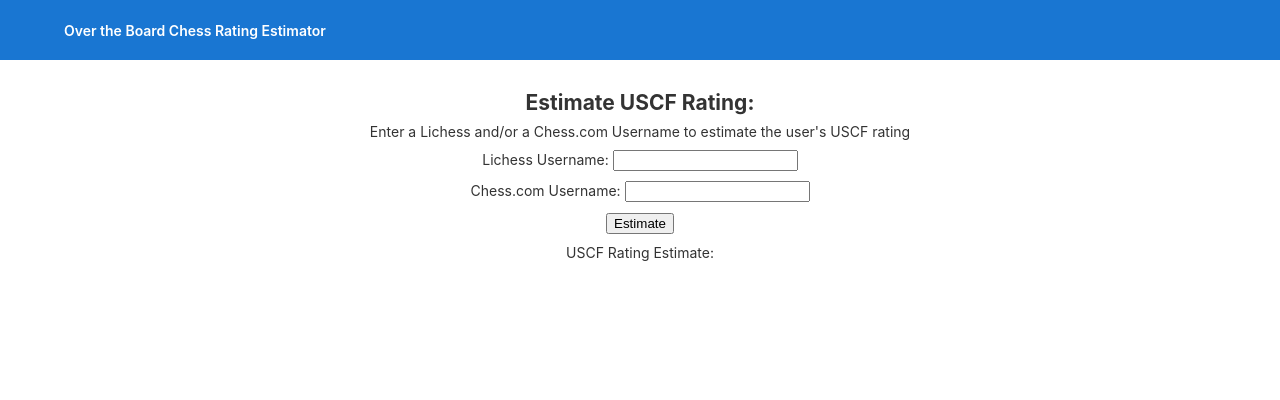
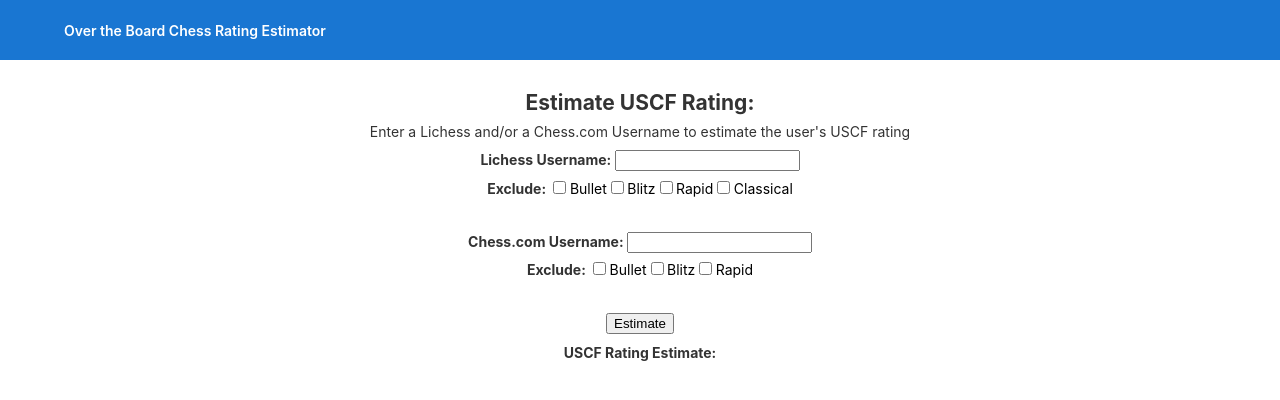
Before and after one commit to LukeSeidl/DojoRatingBandConverter, an Angular app: page / in a window 1280 px wide. Shown: the top 400 px of the page. Built offline with nearby package versions, Linux system fonts and the light colour scheme.

Commit message:
added exclude feature

```diff
--- a/src/app/app.component.html
+++ b/src/app/app.component.html
@@ -321,24 +321,72 @@
   <form (submit)="estimateUSCF()" onsubmit="return false">
     <div class="grid-container" style="width: 100%; text-align: center;">
       <div style="padding-top: 3%; padding-bottom: 3%">
-        <label>
+        <label style="font-weight: bold">
           Lichess Username:
         </label>
         <input type="text" name="LichessUsername" id="LichessUsername" [(ngModel)]="lichessUserID" />
-        <p>{{L_MESSAGE}}</p>
+        <div style="margin-top: 2%">
+          <label style="font-weight: bold">Exclude: </label>
+          <input type="checkbox"
+                 [(ngModel)]="xl_bullet"
+                 [ngModelOptions]="{standalone: true}"
+                 style="margin-right:1%" />
+          <label [ngStyle]="{color: xl_bullet ? 'red' : 'black'}">Bullet</label>
+
+          <input type="checkbox"
+                 [(ngModel)]="xl_blitz"
+                 [ngModelOptions]="{standalone: true}"
+                 style="margin-right:1%" />
+          <label [ngStyle]="{color: xl_blitz ? 'red' : 'black'}">Blitz</label>
+
+          <input type="checkbox"
+                 [(ngModel)]="xl_rapid"
+                 [ngModelOptions]="{standalone: true}"
+                 style="margin-right:1%" />
+          <label [ngStyle]="{color: xl_rapid ? 'red' : 'black'}">Rapid</label>
+
+          <input type="checkbox"
+                 [(ngModel)]="xl_classical"
+                 [ngModelOptions]="{standalone: true}"
+                 style="margin-right:1%" />
+          <label [ngStyle]="{color: xl_classical ? 'red' : 'black'}">Classical</label>
+        </div>
+        <p style="margin-top: 2%">{{L_MESSAGE}}</p>
       </div>
-      <div style="padding-bottom: 3%">
-        <label>
+      <div style="margin-top: 5%; padding-bottom: 3%">
+        <label style="font-weight: bold">
           Chess.com Username:
         </label>
         <input type="text" name="ChessComUsername" id="ChessComUsername" [(ngModel)]="chessComUserID" />
-        <p>{{C_MESSAGE}}</p>
+        <div style="margin-top: 2%">
+          <label style="font-weight: bold">Exclude: </label>
+
+          <input type="checkbox"
+                 [(ngModel)]="xc_bullet"
+                 [ngModelOptions]="{standalone: true}"
+                 style="margin-right:1%" />
+          <label [ngStyle]="{color: xc_bullet ? 'red' : 'black'}">Bullet</label>
+
+          <input type="checkbox"
+                 [(ngModel)]="xc_blitz"
+                 [ngModelOptions]="{standalone: true}"
+                 style="margin-right:1%" />
+          <label [ngStyle]="{color: xc_blitz ? 'red' : 'black'}">Blitz</label>
+
+          <input type="checkbox"
+                 [(ngModel)]="xc_rapid"
+                 [ngModelOptions]="{standalone: true}"
+                 style="margin-right:1%" />
+          <label [ngStyle]="{color: xc_rapid ? 'red' : 'black'}">Rapid</label>
+
+        </div>
+        <p style="margin-top: 2%">{{C_MESSAGE}}</p>
       </div>
-      <div style="padding-bottom: 3%">
+      <div style="margin-top: 5%; padding-bottom: 3%">
         <button type="submit">Estimate</button>
       </div>
       <div>
-        <p>USCF Rating Estimate: {{uscfEstimate}}</p>
+        <p><strong>USCF Rating Estimate:</strong> {{uscfEstimate}}</p>
       </div>
     </div>
   </form>
--- a/src/app/app.component.ts
+++ b/src/app/app.component.ts
@@ -11,6 +11,13 @@
   uscfEstimate = "";
   L_MESSAGE = "";
   C_MESSAGE = "";
+  xl_bullet = false;
+  xl_blitz = false;
+  xl_rapid = false;
+  xl_classical = false;
+  xc_bullet = false;
+  xc_blitz = false;
+  xc_rapid = false;
   l_bullet = 0;
   l_bulletRD = 500;
   l_blitz = 0;
@@ -27,15 +34,15 @@
   c_rapidRD = 500;
   returned = 0;
   requested = 0;
-  L_BULLET = [100,810,885,940,1010,1060,1135,1235,1295,1335,1400,1450,1495,1525,1590,1630,1670,1705,1750,1785,1810,1850,1900,1945,2000,2020,2105,2180,2265,2365,2455,2540,3000]
-L_BLITZ = [100,845,920,1000,1090,1195,1275,1365,1420,1480,1530,1585,1625,1665,1700,1735,1780,1815,1860,1885,1910,1950,1995,2015,2050,2075,2145,2215,2290,2390,2450,2530,3000]
-L_RAPID = [100,985,1125,1185,1285,1380,1480,1550,1600,1625,1670,1705,1735,1785,1815,1840,1865,1895,1930,1955,1995,2010,2040,2060,2085,2110,2170,2205,2240,2300,2395,2455,3000]
-L_CLASSICAL = [100,1065,1120,1255,1355,1445,1530,1590,1620,1660,1705,1730,1755,1785,1805,1825,1855,1890,1925,1940,1960,1990,2020,2040,2055,2070,2090,2165,2195,2285,2310,2375,3000]
-L_USCF = [100,285,285,300,575,700,835,1010,1070,1115,1155,1235,1290,1340,1395,1470,1505,1550,1605,1640,1705,1750,1805,1850,1880,1915,2010,2105,2200,2255,2295,2425,3000]
-C_BULLET = [100,495,590,670,755,835,930,1040,1095,1130,1185,1235,1285,1330,1380,1425,1485,1535,1595,1640,1700,1755,1815,1860,1915,1965,2070,2180,2290,2405,2505,2615,2720,2815,3000]
-C_BLITZ =  [100,500,600,700,800,900,1000,1100,1150,1200,1250,1300,1350,1400,1450,1500,1550,1600,1650,1700,1750,1800,1850,1900,1950,2000,2100,2200,2300,2400,2500,2600,2700,2800,3000]
-C_RAPID = [100,685,790,890,985,1075,1165,1245,1295,1330,1375,1420,1460,1505,1545,1580,1615,1645,1685,1720,1760,1790,1825,1860,1900,1930,2005,2060,2130,2210,2290,2395,2490,2605,3000]
-C_USCF = [100,285,285,300,575,700,835,1010,1070,1115,1155,1235,1290,1340,1395,1470,1505,1550,1605,1640,1705,1750,1805,1850,1880,1915,2010,2105,2200,2255,2295,2425,2535,2565,3000]
+  L_BULLET = [100,810,885,940,1010,1060,1135,1235,1295,1335,1400,1450,1495,1525,1590,1630,1670,1705,1750,1785,1810,1850,1900,1945,2000,2020,2105,2180,2265,2365,2455,2540,3000];
+L_BLITZ = [100,845,920,1000,1090,1195,1275,1365,1420,1480,1530,1585,1625,1665,1700,1735,1780,1815,1860,1885,1910,1950,1995,2015,2050,2075,2145,2215,2290,2390,2450,2530,3000];
+L_RAPID = [100,985,1125,1185,1285,1380,1480,1550,1600,1625,1670,1705,1735,1785,1815,1840,1865,1895,1930,1955,1995,2010,2040,2060,2085,2110,2170,2205,2240,2300,2395,2455,3000];
+L_CLASSICAL = [100,1065,1120,1255,1355,1445,1530,1590,1620,1660,1705,1730,1755,1785,1805,1825,1855,1890,1925,1940,1960,1990,2020,2040,2055,2070,2090,2165,2195,2285,2310,2375,3000];
+L_USCF = [100,285,285,300,575,700,835,1010,1070,1115,1155,1235,1290,1340,1395,1470,1505,1550,1605,1640,1705,1750,1805,1850,1880,1915,2010,2105,2200,2255,2295,2425,3000];
+C_BULLET = [100,495,590,670,755,835,930,1040,1095,1130,1185,1235,1285,1330,1380,1425,1485,1535,1595,1640,1700,1755,1815,1860,1915,1965,2070,2180,2290,2405,2505,2615,2720,2815,3000];
+C_BLITZ =  [100,500,600,700,800,900,1000,1100,1150,1200,1250,1300,1350,1400,1450,1500,1550,1600,1650,1700,1750,1800,1850,1900,1950,2000,2100,2200,2300,2400,2500,2600,2700,2800,3000];
+C_RAPID = [100,685,790,890,985,1075,1165,1245,1295,1330,1375,1420,1460,1505,1545,1580,1615,1645,1685,1720,1760,1790,1825,1860,1900,1930,2005,2060,2130,2210,2290,2395,2490,2605,3000];
+C_USCF = [100,285,285,300,575,700,835,1010,1070,1115,1155,1235,1290,1340,1395,1470,1505,1550,1605,1640,1705,1750,1805,1850,1880,1915,2010,2105,2200,2255,2295,2425,2535,2565,3000];
 
 
   estimateUSCF() {
@@ -75,24 +82,24 @@
         this.l_classicalRD = l_results[7];
         if (this.L_MESSAGE != "User does not exist") {
           var l_ratingsUsed = 'Ratings used: ';
-          if (this.l_bulletRD < 150) {
+          if (this.l_bulletRD < 150 && !this.xl_bullet) {
             l_ratingsUsed += 'Bullet: ' + this.l_bullet + ', ';
           }
-          if (this.l_blitzRD < 150) {
+          if (this.l_blitzRD < 150 && !this.xl_blitz) {
             l_ratingsUsed += 'Blitz: ' + this.l_blitz + ', ';
           }
-          if (this.l_rapidRD < 150) {
+          if (this.l_rapidRD < 150 && !this.xl_rapid) {
             l_ratingsUsed += 'Rapid: ' + this.l_rapid + ', ';
           }
-          if (this.l_classicalRD < 150) {
+          if (this.l_classicalRD < 150 && !this.xl_classical) {
             l_ratingsUsed += 'Classical: ' + this.l_classical + ', ';
           }
-          if (this.l_bulletRD < 150 || this.l_blitzRD < 150 || this.l_rapidRD < 150 || this.l_classicalRD < 150) {
+          if ((this.l_bulletRD < 150 && !this.xl_bullet) || (this.l_blitzRD < 150 && !this.xl_blitz) || (this.l_rapidRD < 150 && !this.xl_rapid) || (this.l_classicalRD < 150 && !this.xl_classical)) {
             l_ratingsUsed = l_ratingsUsed.substring(0, l_ratingsUsed.length - 2);
             this.L_MESSAGE = l_ratingsUsed;
           }
           else {
-            this.L_MESSAGE = 'User has no eligble ratings';
+            this.L_MESSAGE = 'User has no eligible ratings';
           }
         }
         this.returned += 1;
@@ -109,16 +116,16 @@
         this.c_rapidRD = c_results[5];
         if (this.C_MESSAGE != "User does not exist") {
           var c_ratingsUsed = 'Ratings used: ';
-          if (this.c_bulletRD < 150) {
+          if (this.c_bulletRD < 150 && !this.xc_bullet) {
             c_ratingsUsed += 'Bullet: ' + this.c_bullet + ', ';
           }
-          if (this.c_blitzRD < 150) {
+          if (this.c_blitzRD < 150 && !this.xc_blitz) {
             c_ratingsUsed += 'Blitz: ' + this.c_blitz + ', ';
           }
-          if (this.c_rapidRD < 150) {
+          if (this.c_rapidRD < 150 && !this.xc_rapid) {
             c_ratingsUsed += 'Rapid: ' + this.c_rapid + ', ';
           }
-          if (this.c_bulletRD < 150 || this.c_blitzRD < 150 || this.c_rapidRD < 150) {
+          if ((this.c_bulletRD < 150 && !this.xc_bullet) || (this.c_blitzRD < 150 && !this.xc_blitz) || (this.c_rapidRD < 150 && !this.xc_rapid)) {
             c_ratingsUsed = c_ratingsUsed.substring(0, c_ratingsUsed.length - 2);
             this.C_MESSAGE = c_ratingsUsed;
           }
@@ -225,7 +232,7 @@
       var c_bulletWeight = 1 - (this.c_bulletRD / totalRD);
       var c_blitzWeight = 1 - (this.c_blitzRD / totalRD);
       var c_rapidWeight = 1 - (this.c_rapidRD / totalRD);
-      if (this.l_bullet >= 100 && this.l_bullet <= 3000) {
+      if (!this.xl_bullet && this.l_bullet >= 100 && this.l_bullet <= 3000) {
         numRatings += 1;
         var highLowResult = this.getHighLow(this.L_BULLET, this.l_bullet);
         var l_bulletLow = highLowResult[0];
@@ -240,7 +247,7 @@
         l_bulletWeight = 0;
       }
 
-      if (this.l_blitz >= 100 && this.l_blitz <= 3000) {
+      if (!this.xl_blitz && this.l_blitz >= 100 && this.l_blitz <= 3000) {
         numRatings += 1;
         var highLowResult = this.getHighLow(this.L_BLITZ, this.l_blitz);
         var l_blitzLow = highLowResult[0];
@@ -255,7 +262,7 @@
       }
 
 
-      if (this.l_rapid >= 100 && this.l_rapid <= 3000) {
+      if (!this.xl_rapid && this.l_rapid >= 100 && this.l_rapid <= 3000) {
         numRatings += 1;
         var highLowResult = this.getHighLow(this.L_RAPID, this.l_rapid);
         var l_rapidLow = highLowResult[0];
@@ -269,7 +276,7 @@
         l_rapidWeight = 0;
       }
 
-      if (this.l_classical >= 100 && this.l_classical <= 3000)
+      if (!this.xl_classical && this.l_classical >= 100 && this.l_classical <= 3000)
       {
         numRatings += 1;
         var highLowResult = this.getHighLow(this.L_CLASSICAL, this.l_classical);
@@ -285,16 +292,16 @@
         l_classicalWeight = 0;
       }
 
-      if (this.c_bullet >= 100 && this.c_bullet <= 3000)
+      if (!this.xc_bullet && this.c_bullet >= 100 && this.c_bullet <= 3000)
       {
         numRatings += 1;
         var highLowResult = this.getHighLow(this.C_BULLET, this.c_bullet);
         var c_bulletLow = highLowResult[0];
         var c_bulletHigh = highLowResult[1];
-        var L = this.C_BULLET[c_bulletLow]
-        var H = this.C_BULLET[c_bulletHigh]
-        c_bulletEstimate = (this.C_USCF[c_bulletLow] * (H - L - (this.c_bullet - L)) / (H - L)) + (this.C_USCF[c_bulletHigh] * (H - L - (H - this.c_bullet)) / (H - L))
-        c_bulletEstimate = c_bulletEstimate * c_bulletWeight
+        var L = this.C_BULLET[c_bulletLow];
+        var H = this.C_BULLET[c_bulletHigh];
+        c_bulletEstimate = (this.C_USCF[c_bulletLow] * (H - L - (this.c_bullet - L)) / (H - L)) + (this.C_USCF[c_bulletHigh] * (H - L - (H - this.c_bullet)) / (H - L));
+        c_bulletEstimate = c_bulletEstimate * c_bulletWeight;
       }
       else
       {
@@ -302,7 +309,7 @@
       }
 
 
-      if (this.c_blitz >= 100 && this.c_blitz <= 3000)
+      if (!this.xc_blitz && this.c_blitz >= 100 && this.c_blitz <= 3000)
       {
         numRatings += 1;
         var highLowResult = this.getHighLow(this.C_BLITZ, this.c_blitz);
@@ -310,7 +317,7 @@
         var c_blitzHigh = highLowResult[1];
         var L = this.C_BLITZ[c_blitzLow];
         var H = this.C_BLITZ[c_blitzHigh];
-        c_blitzEstimate = (this.C_USCF[c_blitzLow] * (H - L - (this.c_blitz - L)) / (H - L)) + (this.C_USCF[c_blitzHigh] * (H - L - (H - this.c_blitz)) / (H - L))
+        c_blitzEstimate = (this.C_USCF[c_blitzLow] * (H - L - (this.c_blitz - L)) / (H - L)) + (this.C_USCF[c_blitzHigh] * (H - L - (H - this.c_blitz)) / (H - L));
         c_blitzEstimate = c_blitzEstimate * c_blitzWeight;
       }
       else
@@ -319,15 +326,15 @@
       }
 
 
-      if (this.c_rapid >= 100 && this.c_rapid <= 3000)
+      if (!this.xc_rapid && this.c_rapid >= 100 && this.c_rapid <= 3000)
       {
         numRatings += 1;
         var highLowResult = this.getHighLow(this.C_RAPID, this.c_rapid);
         var c_rapidLow = highLowResult[0];
         var c_rapidHigh = highLowResult[1];
-        var L = this.C_RAPID[c_rapidLow]
-        var H = this.C_RAPID[c_rapidHigh]
-        c_rapidEstimate = (this.C_USCF[c_rapidLow] * (H - L - (this.c_rapid - L)) / (H - L)) + (this.C_USCF[c_rapidHigh] * (H - L - (H - this.c_rapid)) / (H - L))
+        var L = this.C_RAPID[c_rapidLow];
+        var H = this.C_RAPID[c_rapidHigh];
+        c_rapidEstimate = (this.C_USCF[c_rapidLow] * (H - L - (this.c_rapid - L)) / (H - L)) + (this.C_USCF[c_rapidHigh] * (H - L - (H - this.c_rapid)) / (H - L));
         c_rapidEstimate = c_rapidEstimate * c_rapidWeight;
       }
       else
@@ -342,7 +349,7 @@
         uscfEstimate = Math.round(uscfEstimate);
       }
       else {
-        uscfEstimate = 0
+        uscfEstimate = 0;
       }
 
       if (uscfEstimate != 0) {
@@ -351,24 +358,24 @@
     }
   }
 
-  getHighLow(timeControl: Array<number>, currentRating: number){
+  getHighLow(timeControl: Array<number>, currentRating: number)
+  {
     var low = -1;
     var high = 0;
     for (var i = 0; i < timeControl.length; i++){
       if(currentRating >= timeControl[i]){
         low = i;
-            if(timeControl.length > i + 1){
-              high = i + 1
+        if(timeControl.length > i + 1) {
+          high = i + 1;
         }
-            else{
-              high = -1
+        else {
+          high = -1;
         }
       }
       else{
         break;
       }
     }
-        return [low,high]
+    return [low, high];
   }
-
 }
```
Lines whose indentation alone changed are shown as unchanged.
